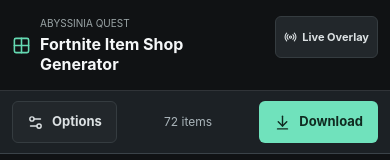
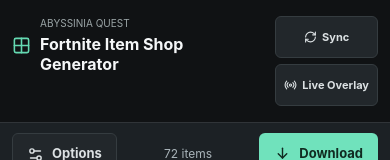
Before and after one commit to AbyssiniaQuest/fortnite-item-shop-shot, a Next.js app: page / in a window 390 px wide. Shown: the top 160 px of the page. Built offline with nearby package versions, Linux system fonts and the light colour scheme.

Commit message:
Add manual shop sync with loading state and mobile layout

```diff
--- a/app/globals.css
+++ b/app/globals.css
@@ -167,7 +167,7 @@
   .generator-brand h1 { font-size: 16px; max-width: 220px; }
   .generator-brand p { font-size: 10px; }
   .generator-brand > svg { width: 19px; }
-  .header-meta { display: block; }
+  .header-meta { display: flex; flex-direction: column; align-items: stretch; gap: 6px; }
   .header-meta .shop-date { display: none; }
   .header-meta .secondary-button { font-size: 11px; padding: 0 8px; gap: 5px; }
   .header-meta svg { width: 13px; }
--- a/components/ShopGenerator.tsx
+++ b/components/ShopGenerator.tsx
@@ -9,6 +9,7 @@
   Grid2X2,
   LoaderCircle,
   Radio,
+  RefreshCw,
   RotateCcw,
   Search,
   Send,
@@ -263,6 +264,22 @@
         </div>
         <div className="header-meta">
           <span className="shop-date">{shopDate}</span>
+          <button
+            type="button"
+            className="secondary-button"
+            aria-label="Sync shop"
+            aria-busy={isRefreshing}
+            title="Check for the latest published shop"
+            disabled={isRefreshing}
+            onClick={retry}
+          >
+            <RefreshCw
+              size={16}
+              className={isRefreshing ? "spin" : undefined}
+              aria-hidden="true"
+            />
+            {isRefreshing ? "Syncing..." : "Sync"}
+          </button>
           <Link href="/live/" prefetch={false} className="secondary-button">
             <Radio size={16} />
             Live Overlay
--- a/scripts/verify-generator.mjs
+++ b/scripts/verify-generator.mjs
@@ -116,6 +116,31 @@
     1,
     "A fresh daily shop was fetched again on reload",
   );
+  const sync = page.getByRole("button", { name: "Sync shop", exact: true });
+  await page.getByLabel("Columns", { exact: true }).fill("8");
+  let releaseSync;
+  const syncResponse = new Promise((resolve) => { releaseSync = resolve; });
+  await page.route("**/shop-data.json", async (route) => {
+    await syncResponse;
+    await route.continue();
+  });
+  await sync.click();
+  await page.waitForFunction(() => {
+    const button = document.querySelector('button[aria-label="Sync shop"]');
+    return button?.disabled && button.textContent.includes("Syncing");
+  });
+  assert.equal(dataRequests, 2, "Manual sync did not bypass the daily cache");
+  releaseSync();
+  await page.waitForFunction(() =>
+    !document.querySelector('button[aria-label="Sync shop"]')?.disabled,
+  );
+  await page.unroute("**/shop-data.json");
+  assert.equal(await page.locator(".shop-card").count(), skins);
+  assert.equal(await page.getByLabel("Columns", { exact: true }).inputValue(), "8");
+  await page.reload();
+  await page.locator(".shop-card").first().waitFor();
+  assert.equal(dataRequests, 2, "Manual sync broke daily caching");
+  console.log("Manual sync refreshes once, prevents duplicate clicks, and preserves settings.");
   await page.getByTestId("category-select").click();
   await page.getByRole("button", { name: "Mark all", exact: true }).click();
   const allItems = await page.locator(".shop-card").count();
@@ -154,6 +179,16 @@
   await page.setViewportSize({ width: 390, height: 844 });
   await page.reload();
   await page.locator(".shop-card").first().waitFor();
+  await page.setViewportSize({ width: 320, height: 740 });
+  assert.ok(await sync.isVisible(), "Manual sync is missing on mobile");
+  const headerFits = await page.locator(".generator-header").evaluate((header) =>
+    [...header.querySelectorAll("button, a")].every((control) => {
+      const rect = control.getBoundingClientRect();
+      return rect.left >= 0 && rect.right <= window.innerWidth;
+    }),
+  );
+  assert.ok(headerFits, "Mobile header actions overflow the screen");
+  await page.setViewportSize({ width: 390, height: 844 });
   await page.getByRole("button", { name: "Options", exact: true }).click();
   const columns = page.getByLabel("Columns", { exact: true });
   await columns.fill("");
```
